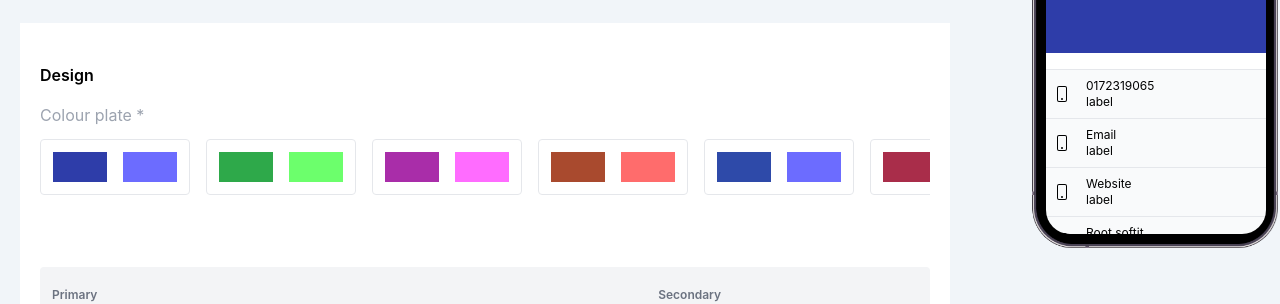
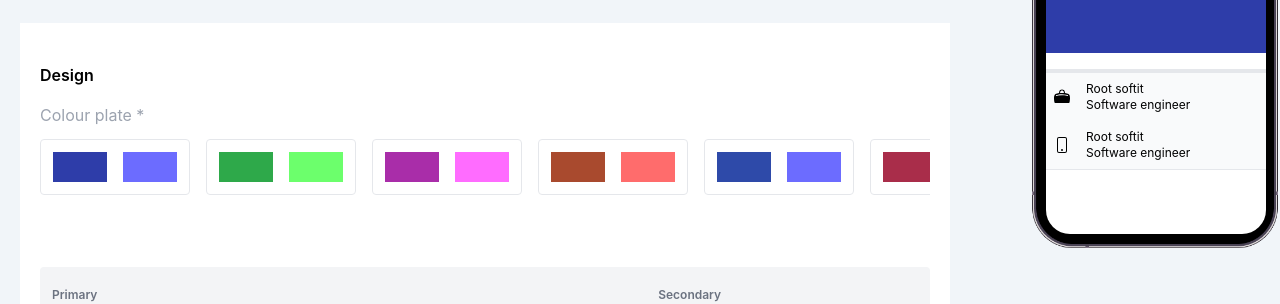
Before and after one commit to shohan-ch/qr-scanner, a React (Create React App) app: page / in a window 1280 px wide. Shown: the part 454-758 px from the top of the page. Built offline with nearby package versions, Linux system fonts and the light colour scheme.

Commit message:
multiple list show

```diff
--- a/src/components/Templates/TemplatePreviewOne.jsx
+++ b/src/components/Templates/TemplatePreviewOne.jsx
@@ -52,7 +52,10 @@ const TemplatePreviewOne = (props) => {
              <hr />
            </div>
            {/* list */}
-           <div className="flex items-center px-2 py-2 border-b gap-x-4 bg-gray-50">
+           <div className="border-b ">
+             {formField.phones?.length > 0 &&
+               formField.phones.map((phone) => (
+                 <div className="flex items-center px-2 py-2 gap-x-4 bg-gray-50">
                    <p>
                      <svg
                        xmlns="http://www.w3.org/2000/svg"
@@ -67,51 +70,63 @@ const TemplatePreviewOne = (props) => {
                      </svg>
                    </p>
                    <div className="text-xs text-left">
-               <p>0172319065</p>
-               <p>label</p>
+                     <p>{phone.mobile}</p>
+                     <p>{phone.label}</p>
                    </div>
                  </div>
+               ))}
+           </div>
 
-           <div className="flex items-center px-2 py-2 border-b gap-x-4 bg-gray-50">
+           <div className="border-b">
+             {formField.emails?.length > 0 &&
+               formField.emails.map((email) => (
+                 <div className="flex items-center px-2 py-2 gap-x-4 bg-gray-50">
                    <p>
                      <svg
                        xmlns="http://www.w3.org/2000/svg"
                        width="16"
                        height="16"
                        fill="currentColor"
-                 class="bi bi-phone"
+                       class="bi bi-envelope"
                        viewBox="0 0 16 16"
                      >
-                 <path d="M11 1a1 1 0 0 1 1 1v12a1 1 0 0 1-1 1H5a1 1 0 0 1-1-1V2a1 1 0 0 1 1-1zM5 0a2 2 0 0 0-2 2v12a2 2 0 0 0 2 2h6a2 2 0 0 0 2-2V2a2 2 0 0 0-2-2z" />
-                 <path d="M8 14a1 1 0 1 0 0-2 1 1 0 0 0 0 2" />
+                       <path d="M0 4a2 2 0 0 1 2-2h12a2 2 0 0 1 2 2v8a2 2 0 0 1-2 2H2a2 2 0 0 1-2-2zm2-1a1 1 0 0 0-1 1v.217l7 4.2 7-4.2V4a1 1 0 0 0-1-1zm13 2.383-4.708 2.825L15 11.105zm-.034 6.876-5.64-3.471L8 9.583l-1.326-.795-5.64 3.47A1 1 0 0 0 2 13h12a1 1 0 0 0 .966-.741M1 11.105l4.708-2.897L1 5.383z" />
                      </svg>
                    </p>
-
                    <div className="text-xs text-left">
-               <p>Email</p>
-               <p>label</p>
+                     <p>{email.email}</p>
+                     <p>{email.label}</p>
                    </div>
                  </div>
+               ))}
+           </div>
 
-           <div className="flex items-center px-2 py-2 border-b gap-x-4 bg-gray-50">
+           <div className="border-b">
+             {formField.websites?.length > 0 &&
+               formField.websites.map((website) => (
+                 <div className="flex items-center px-2 py-2 gap-x-4 bg-gray-50">
                    <p>
                      <svg
                        xmlns="http://www.w3.org/2000/svg"
                        width="16"
                        height="16"
                        fill="currentColor"
-                 class="bi bi-phone"
+                       class="bi bi-browser-chrome"
                        viewBox="0 0 16 16"
                      >
-                 <path d="M11 1a1 1 0 0 1 1 1v12a1 1 0 0 1-1 1H5a1 1 0 0 1-1-1V2a1 1 0 0 1 1-1zM5 0a2 2 0 0 0-2 2v12a2 2 0 0 0 2 2h6a2 2 0 0 0 2-2V2a2 2 0 0 0-2-2z" />
-                 <path d="M8 14a1 1 0 1 0 0-2 1 1 0 0 0 0 2" />
+                       <path
+                         fill-rule="evenodd"
+                         d="M16 8a8.001 8.001 0 0 1-7.022 7.94l1.902-7.098a2.995 2.995 0 0 0 .05-1.492A2.977 2.977 0 0 0 10.237 6h5.511A8 8 0 0 1 16 8M0 8a8 8 0 0 0 7.927 8l1.426-5.321a2.978 2.978 0 0 1-.723.255 2.979 2.979 0 0 1-1.743-.147 2.986 2.986 0 0 1-1.043-.7L.633 4.876A7.975 7.975 0 0 0 0 8m5.004-.167L1.108 3.936A8.003 8.003 0 0 1 15.418 5H8.066a2.979 2.979 0 0 0-1.252.243 2.987 2.987 0 0 0-1.81 2.59ZM8 10a2 2 0 1 0 0-4 2 2 0 0 0 0 4"
+                       />
                      </svg>
                    </p>
+                   <div className="text-xs text-left">
+                     <p>{website.websiteName}</p>
+                     {/* <p>{email.label}</p> */}
+                   </div>
+                 </div>
+               ))}
 
-             <div className="text-xs text-left">
-               <p>Website</p>
-               <p>label</p>
-             </div>
            </div>
            {/* Company list */}
            <div className="border-b">
@@ -122,11 +137,10 @@ const TemplatePreviewOne = (props) => {
                    width="16"
                    height="16"
                    fill="currentColor"
-                   class="bi bi-phone"
+                   class="bi bi-duffle-fill"
                    viewBox="0 0 16 16"
                  >
-                   <path d="M11 1a1 1 0 0 1 1 1v12a1 1 0 0 1-1 1H5a1 1 0 0 1-1-1V2a1 1 0 0 1 1-1zM5 0a2 2 0 0 0-2 2v12a2 2 0 0 0 2 2h6a2 2 0 0 0 2-2V2a2 2 0 0 0-2-2z" />
-                   <path d="M8 14a1 1 0 1 0 0-2 1 1 0 0 0 0 2" />
+                   <path d="M5.007 4.097c.008-.097.016-.197.027-.298.05-.464.141-.979.313-1.45.169-.465.432-.933.853-1.249 1.115-.836 2.485-.836 3.6 0 .42.316.684.784.853 1.25.171.47.263.985.313 1.449.01.1.02.2.027.298 1.401.194 2.65.531 3.525 1.012 2.126 1.169 1.446 6.095 1.089 8.018a.954.954 0 0 1-.95.772H1.343a.954.954 0 0 1-.95-.772c-.357-1.923-1.037-6.85 1.09-8.018.873-.48 2.123-.818 3.524-1.012ZM4.05 5.633a21.876 21.876 0 0 0-1.565.352l-.091.026-.034.01a.5.5 0 0 0 .282.959l.005-.002.02-.005.08-.023a20.874 20.874 0 0 1 1.486-.334A20.942 20.942 0 0 1 8 6.25c1.439 0 2.781.183 3.767.367a20.854 20.854 0 0 1 1.567.356l.02.005.004.001a.5.5 0 0 0 .283-.959h-.003l-.006-.002-.025-.007a14.787 14.787 0 0 0-.43-.113 21.87 21.87 0 0 0-1.226-.265A21.939 21.939 0 0 0 8 5.25c-1.518 0-2.926.192-3.95.383M6.8 1.9c-.203.153-.377.42-.513.791a5.258 5.258 0 0 0-.265 1.292 34.54 34.54 0 0 1 1.374-.076c.866-.022 1.742.003 2.584.076a5.258 5.258 0 0 0-.266-1.292c-.135-.372-.309-.638-.513-.791-.76-.57-1.64-.57-2.4 0Z" />
                  </svg>
                </p>
 
```
Lines whose indentation alone changed are shown as unchanged.
